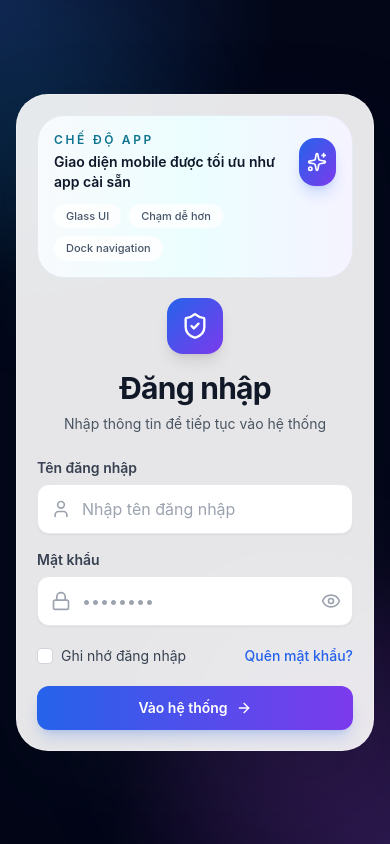
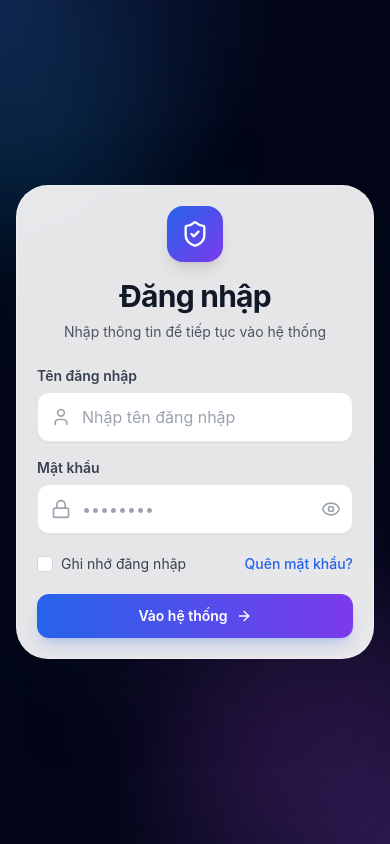
Before and after one commit to nguyenduc1197/edu-assess-client, a React (Create React App) app: page /login in a window 390 px wide. Built offline with nearby package versions, Linux system fonts and the light colour scheme.

Commit message:
fix: remove login mobile promo copy
Agent-Logs-Url: https://github.com/nguyenduc1197/edu-assess-client/sessions/e7b77fd0-778c-44d1-ad6f-d7dcf2b62d89

Co-authored-by: nhattuyen1945-sketch <273816460+nhattuyen1945-sketch@users.noreply.github.com>

```diff
--- a/src/Components/Common/Login/Login.tsx
+++ b/src/Components/Common/Login/Login.tsx
@@ -110,7 +110,7 @@ const Login: React.FC<LoginProps> = ({ onLogin }) => {
                   Chào mừng đến với StudentHub
                 </h1>
                 <p className="max-w-lg text-base text-slate-300 xl:text-lg">
-                  Quản lý bài thi, chấm điểm AI và theo dõi tiến độ học tập trên một giao diện hiện đại, dễ dùng.
+                  Đăng nhập để quản lý bài thi, chấm điểm AI và theo dõi tiến độ học tập.
                 </p>
               </div>
 
@@ -131,27 +131,6 @@ const Login: React.FC<LoginProps> = ({ onLogin }) => {
 
           <div className="flex items-center justify-center">
             <div className="w-full max-w-md rounded-[2rem] border border-white/30 bg-white/90 p-5 shadow-[0_28px_80px_rgba(15,23,42,0.22)] backdrop-blur-2xl dark:border-gray-800 dark:bg-gray-900/95 sm:p-8">
-              <div className="mb-5 rounded-[1.7rem] border border-slate-200/80 bg-gradient-to-r from-slate-50 via-cyan-50 to-violet-50 p-4 dark:border-slate-800 dark:bg-slate-900/60 lg:hidden">
-                <div className="flex items-center justify-between gap-3">
-                  <div>
-                    <p className="text-xs font-semibold uppercase tracking-[0.22em] text-cyan-700 dark:text-cyan-300">
-                      Chế độ app
-                    </p>
-                    <p className="mt-1 text-sm font-semibold text-slate-900 dark:text-white">
-                      Giao diện mobile được tối ưu như app cài sẵn
-                    </p>
-                  </div>
-                  <div className="flex h-12 w-12 items-center justify-center rounded-2xl bg-gradient-to-br from-blue-600 to-violet-600 text-white shadow-lg shadow-blue-600/20">
-                    <Sparkles className="h-5 w-5" />
-                  </div>
-                </div>
-                <div className="mt-3 flex flex-wrap gap-2 text-[11px] font-medium text-slate-600 dark:text-slate-300">
-                  <span className="rounded-full bg-white/80 px-3 py-1 dark:bg-white/5">Glass UI</span>
-                  <span className="rounded-full bg-white/80 px-3 py-1 dark:bg-white/5">Chạm dễ hơn</span>
-                  <span className="rounded-full bg-white/80 px-3 py-1 dark:bg-white/5">Dock navigation</span>
-                </div>
-              </div>
-
               <div className="mb-6 text-center">
                 <div className="mx-auto mb-4 flex h-14 w-14 items-center justify-center rounded-2xl bg-gradient-to-br from-blue-600 to-violet-600 text-white shadow-lg">
                   <ShieldCheck className="h-7 w-7" />
```
